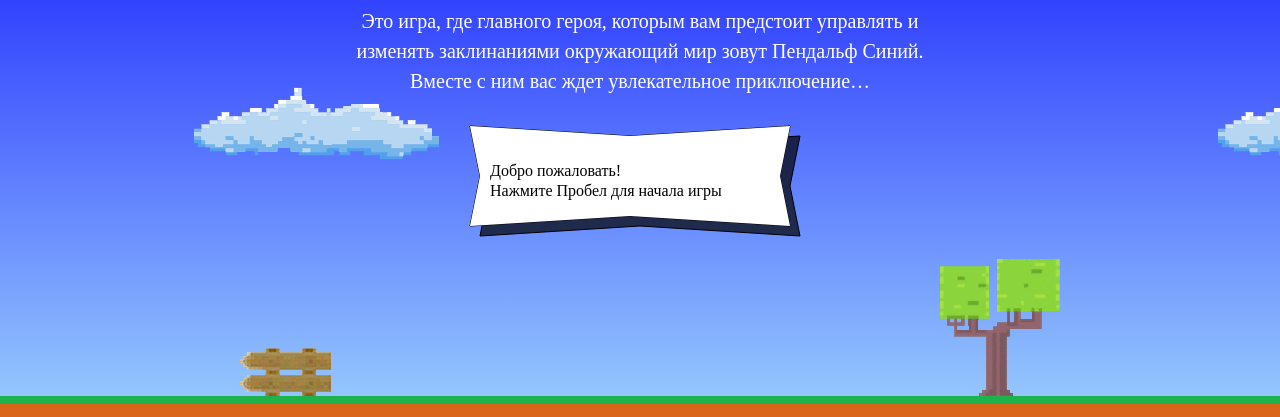
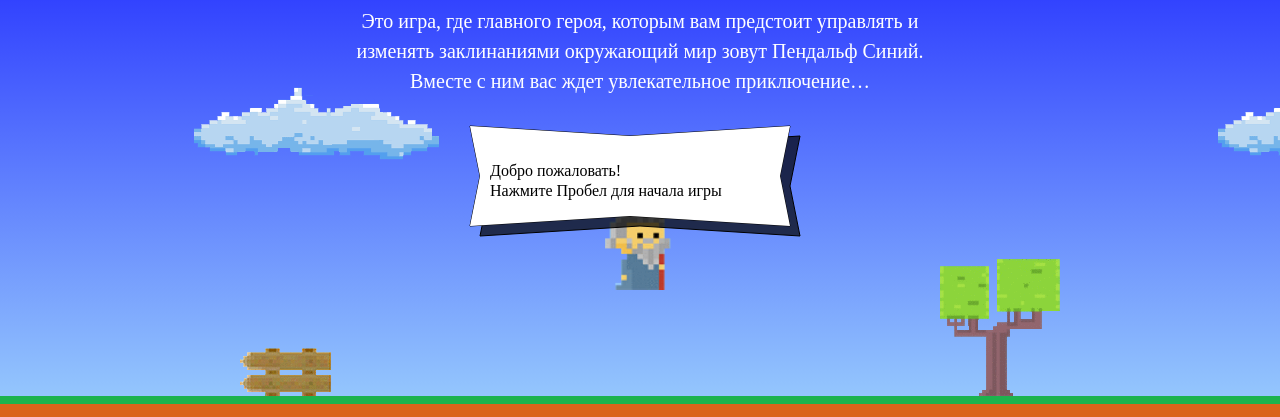
Before and after one commit to Valadim/217447-code-and-magick-18, a website: page index.html in a window 1280 px wide. Shown: the part 203-620 px from the top of the page. Drawn offline with Linux system fonts and the light colour scheme; a web font is replaced by a local one.

Commit message:
Написал функции для положения мага

```diff
--- a/index.html
+++ b/index.html
@@ -186,16 +186,16 @@
   var wizardSpeed = 3;
   var wizardWidth = 70;
 
-  function getWizardHeight() {
-    return 1.337 * wizardWidth;
-  }
+  function getWizardHeight(width) {
+    return 1.337 * width;
+  };
 
   function getWizardX(width) {
-    return width;
+    return (width / 2) - (wizardWidth / 2);
   }
 
   function getWizardY(height) {
-    return height;
+    return height / 3;
   }
 </script>
 
```
